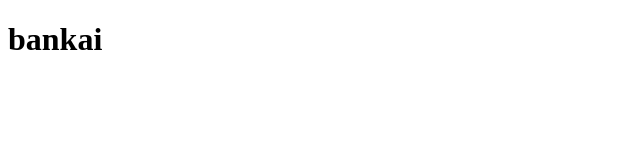
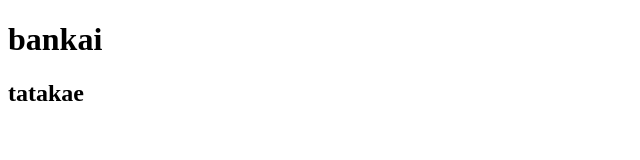
Before and after one commit to mdhussaink/FirstProject, a plain HTML site: page index.html in a window 1280 px wide. Shown: the whole page, without its empty margins (0-640 px from the left). Drawn offline with Linux system fonts and the light colour scheme.

Commit message:
tatakae Update index.html

```diff
--- a/index.html
+++ b/index.html
@@ -7,5 +7,6 @@
 </head>
 <body>
     <h1>bankai</h1>
+    <h2>tatakae</h2>
 </body>
 </html>
```
